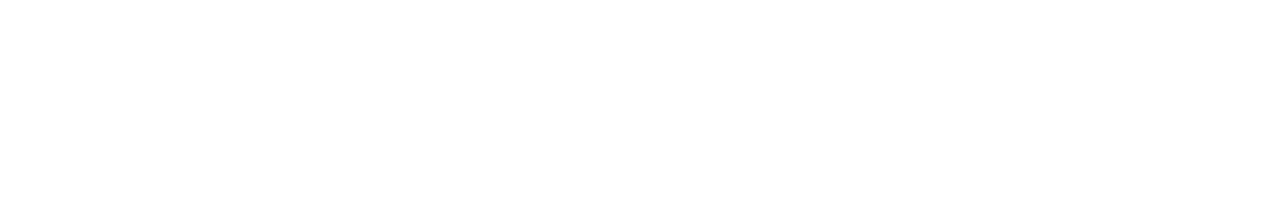
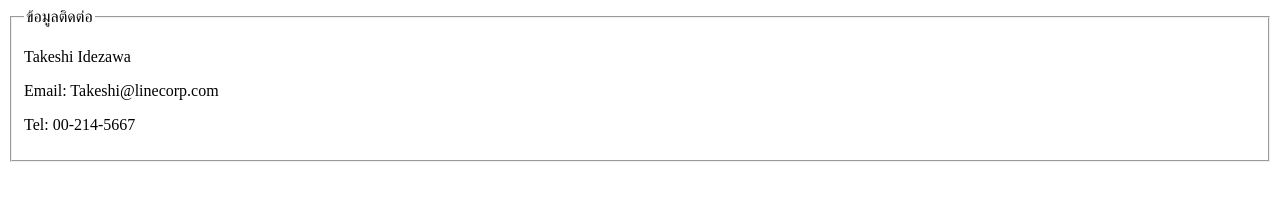
Before and after one commit to 67160195/my-business-web, a plain HTML site: page contact.html in a window 1280 px wide. Drawn offline with Linux system fonts and the light colour scheme.

Commit message:
feat:update contact Contact information

```diff
--- a/contact.html
+++ b/contact.html
@@ -5,5 +5,13 @@
     <meta name="viewport" content="width=device-width, initial-scale=1.0" />
     <title>Document</title>
   </head>
-  <body></body>
+  <body>
+    <!-- ข้อมูลติดต่อ -->
+    <fieldset>
+      <legend>ข้อมูลติดต่อ</legend>
+      <p>Takeshi Idezawa</p>
+      <p>Email: Takeshi@linecorp.com</p>
+      <p>Tel: 00-214-5667</p>
+    </fieldset>
+  </body>
 </html>
```
